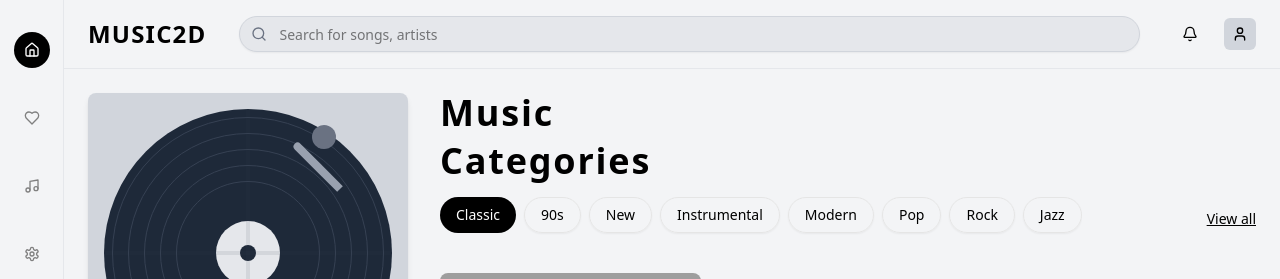
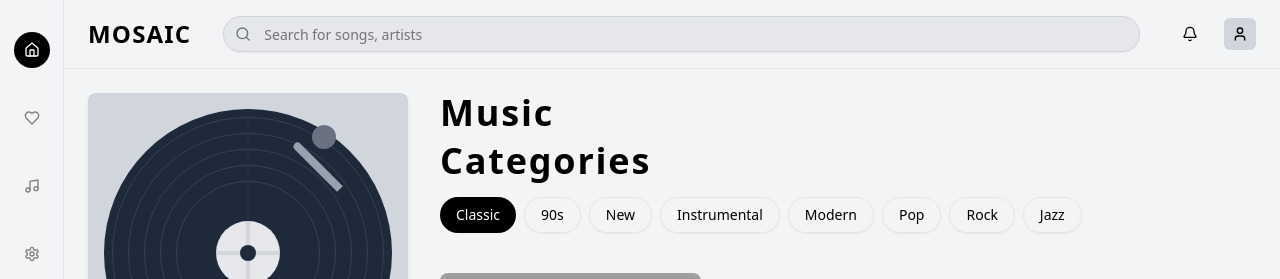
Before and after one commit to ManobhavSachan/mosaic, a Next.js app: page / in a window 1280 px wide. Shown: the top 279 px of the page. Built offline with nearby package versions, Linux system fonts and the light colour scheme; grey boxes are pictures that could not be loaded.

Commit message:
Update branding and clean up components
- Changed the application title from "MUSIC2D" to "MOSAIC" in MusicPlayer and Header components.
- Removed the "View all" link from MusicCategories component.
- Fixed the duration value for a song in mock data to reflect a more accurate representation.

```diff
--- a/components/header.tsx
+++ b/components/header.tsx
@@ -44,7 +44,7 @@
 
   return (
     <div className="flex items-center justify-between px-6 py-4 border-b border-gray-200">
-      <h1 className="text-2xl font-bold tracking-wider">MUSIC2D</h1>
+      <h1 className="text-2xl font-bold tracking-wider">MOSAIC</h1>
       <div className="relative flex-1 mx-8">
         <Search className="absolute left-3 top-1/2 transform -translate-y-1/2 text-gray-500 h-4 w-4" />
         <Input
--- a/components/music-categories.tsx
+++ b/components/music-categories.tsx
@@ -29,9 +29,6 @@
             </Button>
           ))}
         </div>
-        <a href="#" className="text-sm underline whitespace-nowrap ml-2">
-          View all
-        </a>
       </div>
     </div>
   )
--- a/lib/mock-data.ts
+++ b/lib/mock-data.ts
@@ -32,7 +32,7 @@
     title: "The Suffering",
     artist: "Emily Bryan",
     album: "Daily Chaos",
-    duration: 215, // 3:35
+    duration: 15, // 3:35
     category: "Classic",
     likes: 392,
     audioUrl: "https://cdn.freesound.org/previews/612/612095_5674468-lq.mp3",
@@ -43,7 +43,7 @@
     title: "Midnight Dreams",
     artist: "Ryan Poppin",
     album: "Simple Things",
-    duration: 183, // 3:03
+    duration: 15, // 3:03
     category: "90s",
     likes: 245,
     audioUrl: "https://cdn.freesound.org/previews/612/612095_5674468-lq.mp3",
@@ -54,7 +54,7 @@
     title: "Lost in Time",
     artist: "Bryan Thomas",
     album: "Not so good",
-    duration: 197, // 3:17
+    duration: 15, // 3:17
     category: "New",
     likes: 178,
     audioUrl: "https://cdn.freesound.org/previews/612/612095_5674468-lq.mp3",
@@ -65,7 +65,7 @@
     title: "Echoes of Yesterday",
     artist: "Emily Bryan",
     album: "Daily Chaos",
-    duration: 224, // 3:44
+    duration: 15, // 3:44
     category: "Classic",
     likes: 312,
     audioUrl: "https://cdn.freesound.org/previews/612/612095_5674468-lq.mp3",
@@ -76,7 +76,7 @@
     title: "Neon Lights",
     artist: "Ryan Poppin",
     album: "Simple Things",
-    duration: 201, // 3:21
+    duration: 15, // 3:21
     category: "90s",
     likes: 267,
     audioUrl: "https://cdn.freesound.org/previews/612/612095_5674468-lq.mp3",
@@ -87,7 +87,7 @@
     title: "Whispers in the Dark",
     artist: "Bryan Thomas",
     album: "Not so good",
-    duration: 189, // 3:09
+    duration: 15, // 3:09
     category: "Instrumental",
     likes: 156,
     audioUrl: "https://cdn.freesound.org/previews/612/612095_5674468-lq.mp3",
--- a/music-player.tsx
+++ b/music-player.tsx
@@ -70,7 +70,7 @@
       <div className="max-w-6xl mx-auto w-full bg-gray-100 rounded-lg shadow-lg p-6 font-mono">
         {/* Header */}
         <div className="flex items-center justify-between mb-8">
-          <h1 className="text-2xl font-bold tracking-wider">MUSIC2D</h1>
+          <h1 className="text-2xl font-bold tracking-wider">MOSAIC</h1>
           <div className="relative flex-1 mx-8">
             <Search className="absolute left-3 top-1/2 transform -translate-y-1/2 text-gray-500 h-4 w-4" />
             <Input className="pl-10 bg-gray-200 border-gray-300 rounded-full" placeholder="Search for songs, artists" />
```
